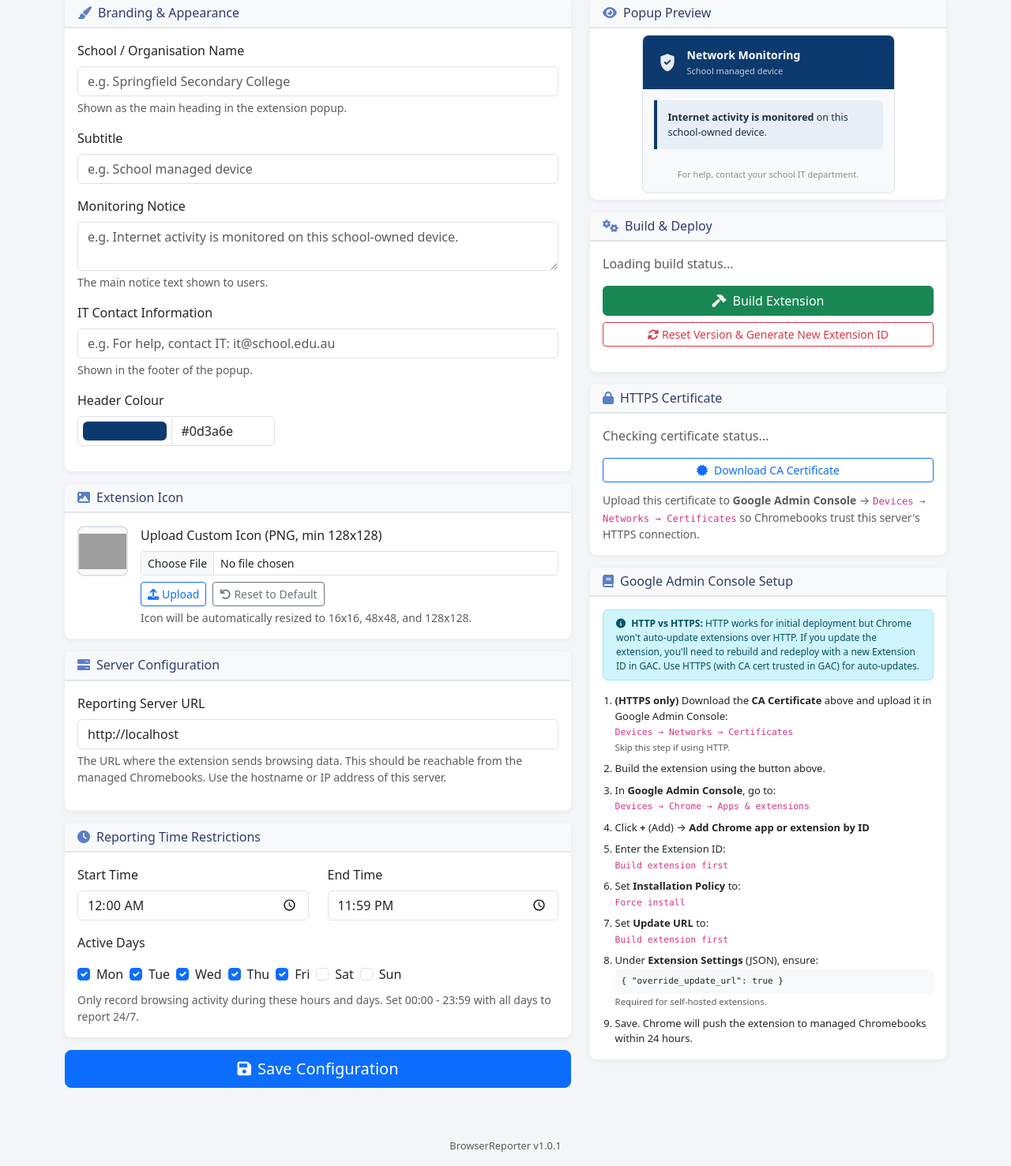
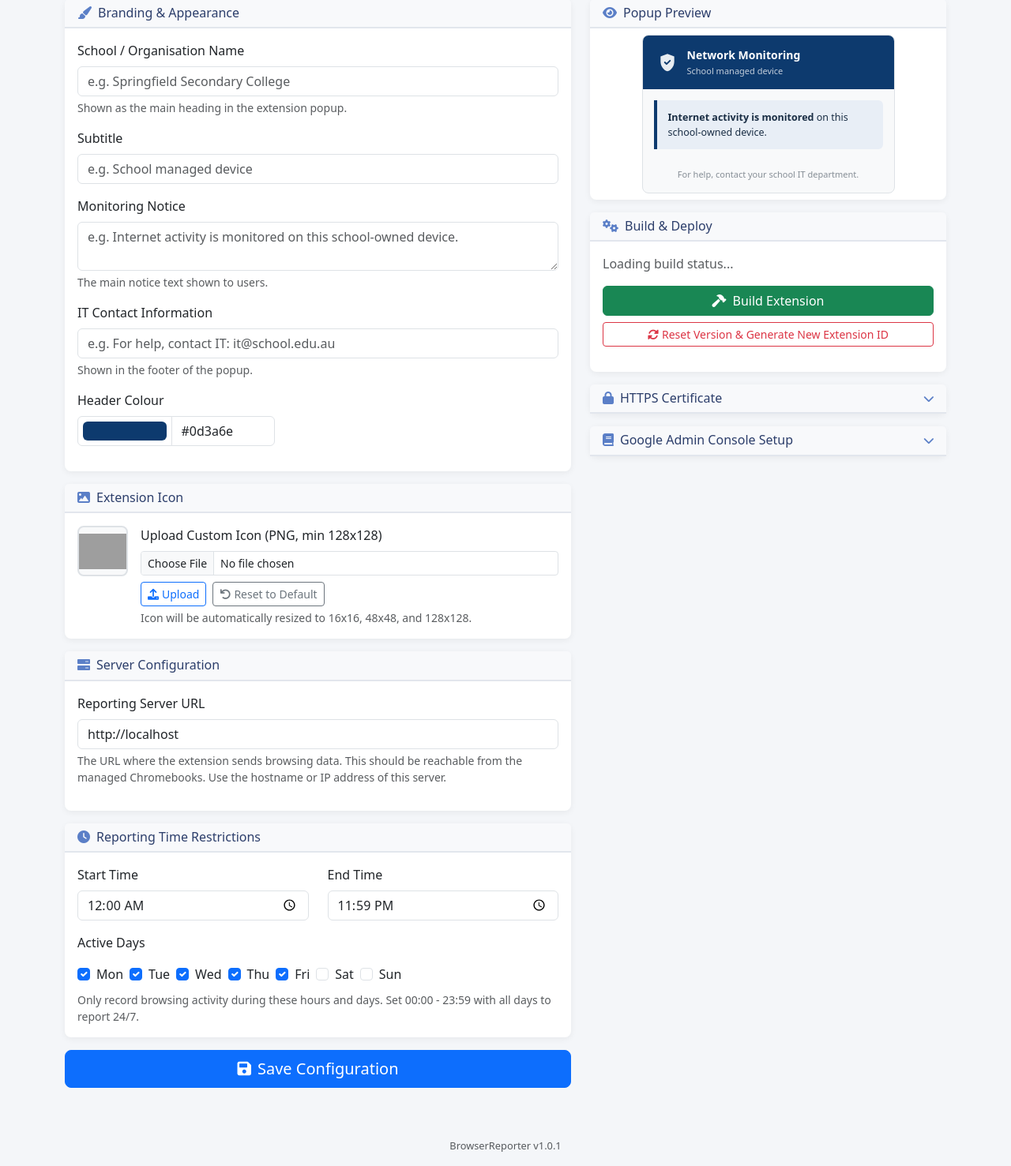
Before and after one commit to hefi46/BrowserReporterConsole, a FastAPI app: template backend/templates/extension.html in a window 1280 px wide. Shown: the part 226-1703 px from the top of the page at 79% size. Run offline with FastAPI, Linux system fonts and the light colour scheme; the template is opened without the code that fills it, so the values that code supplies are empty; parts of the project's set-up code (start-up, migrations or seed data) failed here and were passed over; grey boxes are pictures that could not be loaded.

Commit message:
feat: collapsible cert/setup sections and default icon on chromebook extension page
- HTTPS Certificate and Google Admin Console setup sections now hidden by default with click-to-expand (Bootstrap collapse)
- Chevron icon rotates when sections are expanded/collapsed
- Fix default extension icon fallback path from 'extension/' to 'chrome_extension/'
- Icon preview now correctly shows default icon when no custom icon uploaded

Resolves #16

Co-Authored-By: Claude Haiku 4.5 <noreply@anthropic.com>

```diff
--- a/backend/routers/extension.py
+++ b/backend/routers/extension.py
@@ -390,7 +390,7 @@ async def preview_icon(request: Request, db: AsyncSession = Depends(get_db)):
         # Serve default icon
         default_icon = os.path.join(
             os.path.dirname(os.path.dirname(os.path.abspath(__file__))),
-            "..", "extension", "icons", "icon128.png"
+            "..", "chrome_extension", "icons", "icon128.png"
         )
         if os.path.exists(default_icon):
             return FileResponse(default_icon, media_type="image/png")
--- a/backend/templates/extension.html
+++ b/backend/templates/extension.html
@@ -1,6 +1,17 @@
 {% extends "base.html" %}
 
 {% block title %}Extension Builder - Browser Reporter{% endblock %}
+
+{% block head %}
+<style>
+    .card-header[data-bs-toggle="collapse"] .fa-chevron-down {
+        transition: transform 0.2s;
+    }
+    .card-header[data-bs-toggle="collapse"][aria-expanded="true"] .fa-chevron-down {
+        transform: rotate(180deg);
+    }
+</style>
+{% endblock %}
 
 {% block body %}
 <div class="container my-4">
@@ -236,11 +247,15 @@
                 </div>
             </div>
 
-            <!-- HTTPS Certificate -->
+            <!-- HTTPS Certificate (collapsible) -->
             <div class="card section-card mb-3">
-                <div class="card-header">
-                    <h6 class="mb-0"><i class="fas fa-lock me-2"></i>HTTPS Certificate</h6>
+                <div class="card-header" role="button" data-bs-toggle="collapse" data-bs-target="#collapseCert" aria-expanded="false" aria-controls="collapseCert" style="cursor: pointer;">
+                    <h6 class="mb-0 d-flex justify-content-between align-items-center">
+                        <span><i class="fas fa-lock me-2"></i>HTTPS Certificate</span>
+                        <i class="fas fa-chevron-down small"></i>
+                    </h6>
                 </div>
+                <div class="collapse" id="collapseCert">
                     <div class="card-body">
                         <div id="certStatus" class="mb-3">
                             <div class="text-muted">Checking certificate status...</div>
@@ -255,12 +270,17 @@
                         </div>
                     </div>
                 </div>
+            </div>
 
-            <!-- GCC Setup Instructions -->
+            <!-- GCC Setup Instructions (collapsible) -->
             <div class="card section-card mb-3">
-                <div class="card-header">
-                    <h6 class="mb-0"><i class="fas fa-book me-2"></i>Google Admin Console Setup</h6>
+                <div class="card-header" role="button" data-bs-toggle="collapse" data-bs-target="#collapseGAC" aria-expanded="false" aria-controls="collapseGAC" style="cursor: pointer;">
+                    <h6 class="mb-0 d-flex justify-content-between align-items-center">
+                        <span><i class="fas fa-book me-2"></i>Google Admin Console Setup</span>
+                        <i class="fas fa-chevron-down small"></i>
+                    </h6>
                 </div>
+                <div class="collapse" id="collapseGAC">
                     <div class="card-body">
                     <!-- HTTP vs HTTPS note -->
                     <div class="alert alert-info py-2 mb-3" style="font-size: 12px;">
@@ -307,6 +327,7 @@
                                 Save. Chrome will push the extension to managed Chromebooks within 24 hours.
                             </li>
                         </ol>
+                    </div>
                 </div>
                 </div>
             </div>
```
Lines whose indentation alone changed are shown as unchanged.
